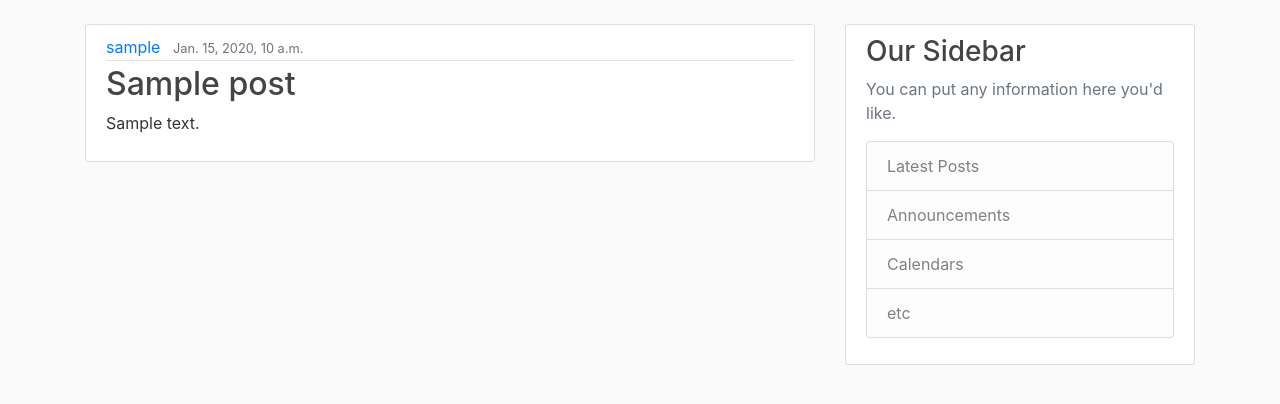
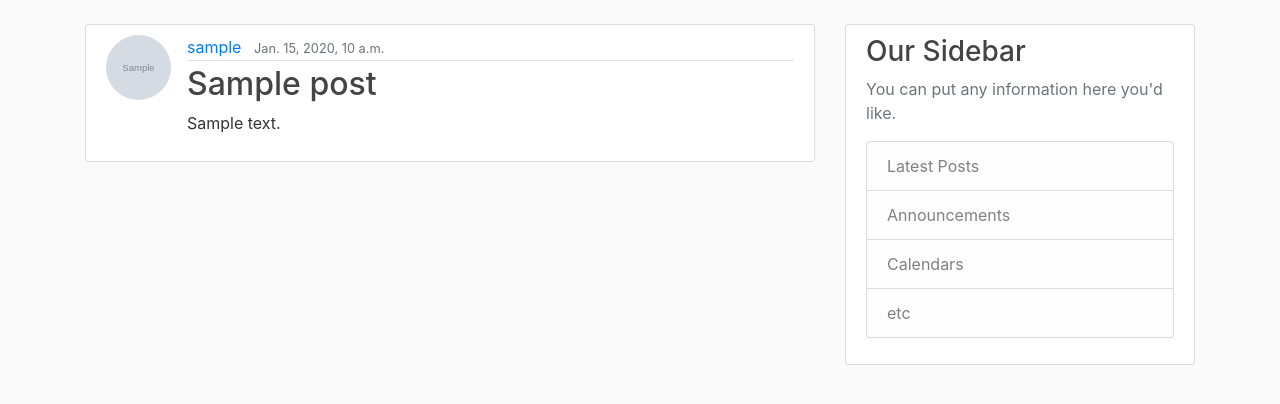
Before and after one commit to MuhweziDeo/django-blog-site, a Django app: page / in a window 1280 px wide. Shown: the part 56-460 px from the top of the page. Run offline with Django 3.2, Linux system fonts and the light colour scheme; tables that the repository leaves empty hold one stand-in row (values such as "Sample post"); grey boxes marked "Sample" are stand-in pictures; some libraries are stand-ins or nearby versions.

Commit message:
clean up code

```diff
--- a/mysite/blog/templates/blog/home.html
+++ b/mysite/blog/templates/blog/home.html
@@ -2,6 +2,7 @@
 {%block content%}
 {% for post in posts%}
    <article class="media content-section">
+   <img class="rounded-circle article-img" src='{{post.author.profile.image.url}}'>
   <div class="media-body">
     <div class="article-metadata">
       <a class="mr-2" href="#">{{ post.author }}</a>
```
Also changed, not shown: mysite/users/models.py (+7 -5 lines).
